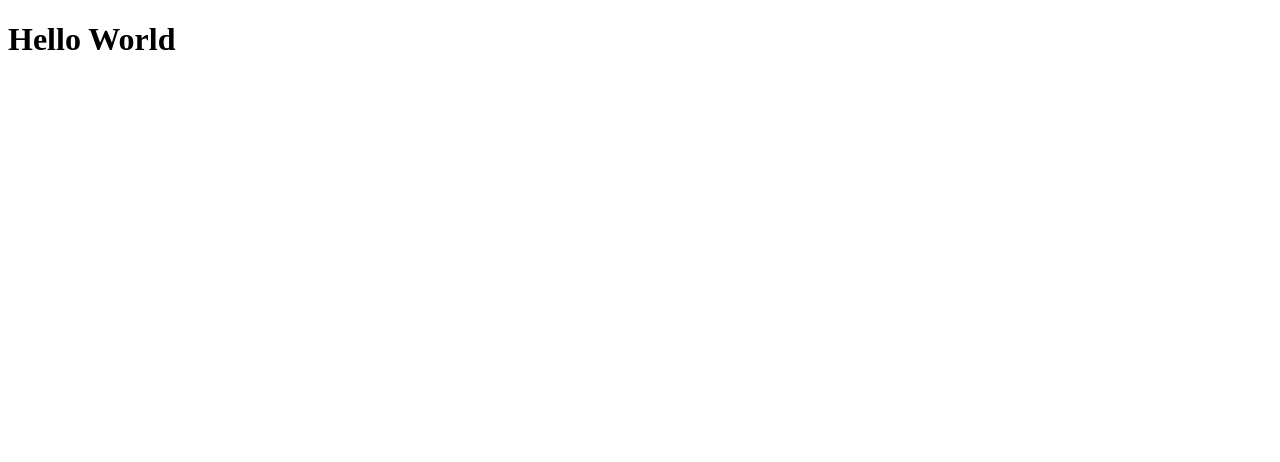
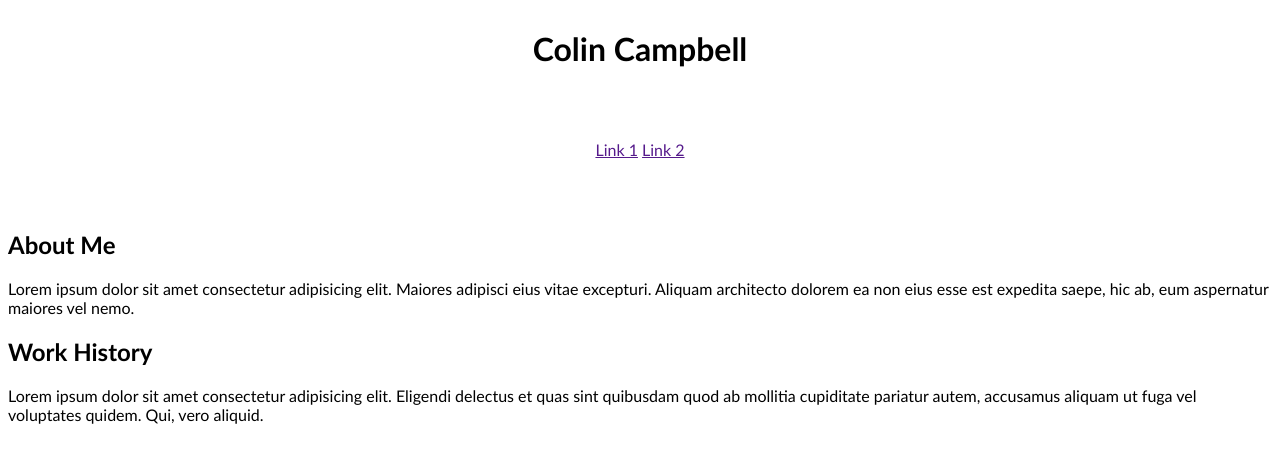
Before and after one commit to siege2000/siege2000.github.io, a plain HTML site: page index.html in a window 1280 px wide. Drawn offline with Linux system fonts and the light colour scheme.

Commit message:
start on layout

```diff
--- a/index.html
+++ b/index.html
@@ -3,9 +3,27 @@
 <head>
     <meta charset="UTF-8">
     <meta name="viewport" content="width=device-width, initial-scale=1.0">
+    <link rel="stylesheet" href="./styles/site.css">
     <title>Welcome</title>
 </head>
 <body>
-    <h1>Hello World</h1>
+    <header>
+        <h1>Colin Campbell</h1>
+
+    </header>
+    <nav>
+        <a href="">Link 1</a>
+        <a href="">Link 2</a>
+    </nav>
+    <main>
+        <div>
+            <h2>About Me</h2>
+            <p>
+                Lorem ipsum dolor sit amet consectetur adipisicing elit. Maiores adipisci eius vitae excepturi. Aliquam architecto dolorem ea non eius esse est expedita saepe, hic ab, eum aspernatur maiores vel nemo.
+            </p>
+            <h2>Work History</h2>
+            <p>Lorem ipsum dolor sit amet consectetur adipisicing elit. Eligendi delectus et quas sint quibusdam quod ab mollitia cupiditate pariatur autem, accusamus aliquam ut fuga vel voluptates quidem. Qui, vero aliquid.</p>
+        </div>
+    </main>
 </body>
 </html>
--- /dev/null
+++ b/styles/site.css
@@ -0,0 +1,32 @@
+*{
+    font-family: 'Gill Sans', 'Gill Sans MT', Calibri, 'Trebuchet MS', sans-serif;
+
+}
+
+body{
+    display: grid;
+    grid-template-areas: 'header header header'
+    'nav nav nav'
+    'main main main'
+    'footer footer footer';
+    grid-gap:10px;
+    grid-auto-rows:minmax(100px,auto);
+    align-items: center;
+    justify-items: center;
+    grid-template-columns: 1fr 2fr 1fr;
+    grid-template-rows:min-content;
+
+
+
+}
+header{
+    grid-area: header;
+}
+
+nav{
+    grid-area: nav;
+}
+
+main{
+    grid-area: main;
+}
```
